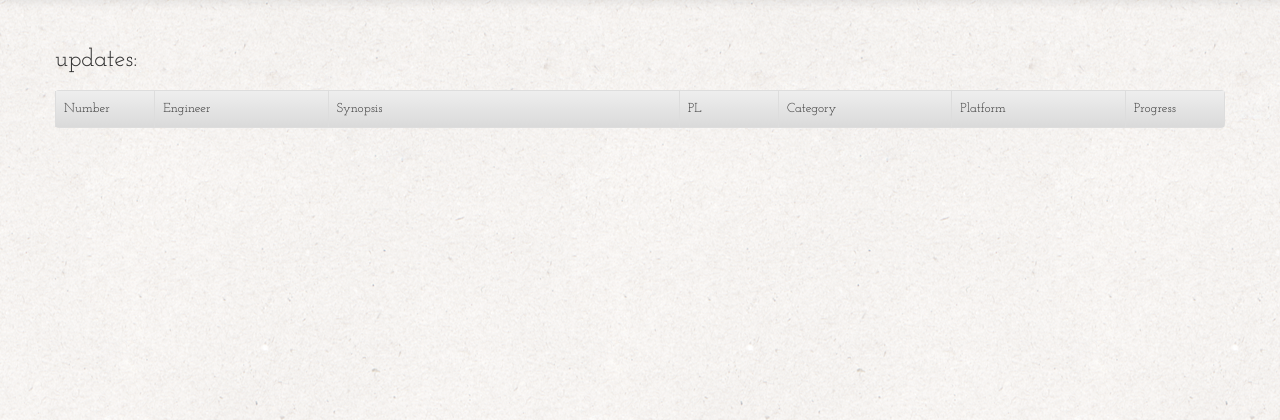
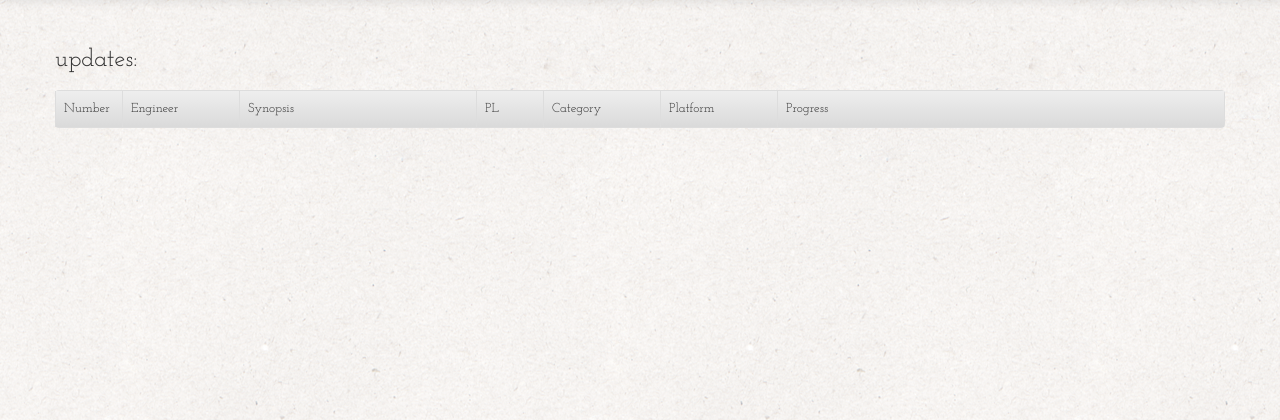
Before and after one commit to tyrchen/church, a Django app: page /groups/1/1/ in a window 1280 px wide. Shown: the part 57-477 px from the top of the page. Run offline with Django 3.2, Linux system fonts and the light colour scheme; the visitor is signed in with stand-in values (Sample User, id 1); data that the repository does not hold is empty; some libraries are stand-ins or nearby versions; some web fonts are replaced.

Commit message:
fix the display issue on progress

```diff
--- a/church/templates/church/ttags/progress_table.html
+++ b/church/templates/church/ttags/progress_table.html
@@ -9,7 +9,7 @@
         <td style="width: 50px">PL</td>
         <td style="width: 100px;">Category</td>
         <td style="width: 100px;">Platform</td>
-        <td style="width: 50px">Progress</td></tr>
+        <td>Progress</td></tr>
     </thead>
     <tbody>
     {% for item in items %}
```
Also changed, not shown: doc/todo.md (+2 -0 lines).
